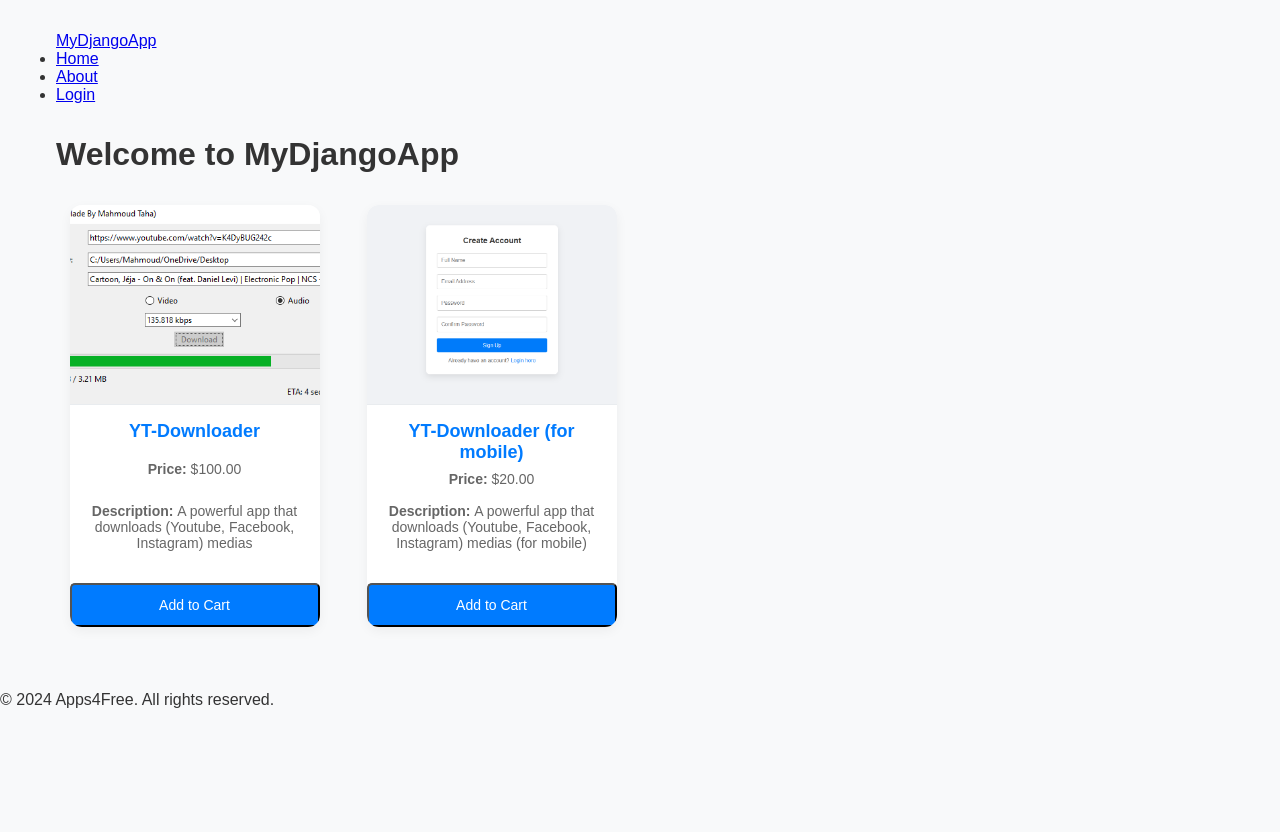
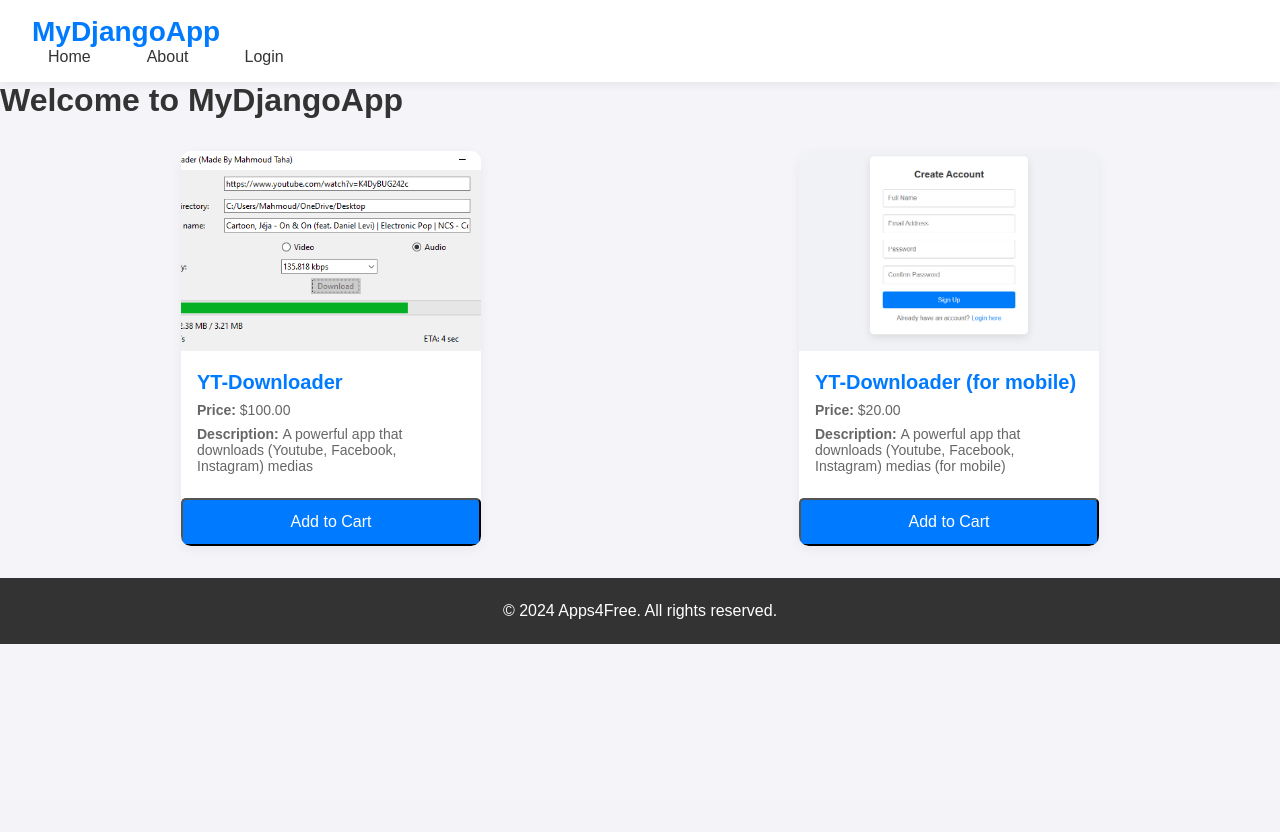
Before and after one commit to Mahmoud732/My-web-app, a Django app: page / in a window 1280 px wide. After the commit the page ends 644 px from the top, so only its background shows below. Run offline with Django 5.2, Linux system fonts and the light colour scheme; data comes from the database, SQL or seed files in the repository.

Commit message:
Initial commit

```diff
--- a/Project/settings.py
+++ b/Project/settings.py
@@ -24,9 +24,9 @@ BASE_DIR = Path(__file__).resolve().parent.parent
 SECRET_KEY = 'django-insecure-65_7-&p4#+i)@0v&kjb+w*50)#y&9@nm5^idoqq&t6w#7(_51-'
 
 # SECURITY WARNING: don't run with debug turned on in production!
-DEBUG = True
+DEBUG = False
 
-ALLOWED_HOSTS = ['test-full-stack-app-344b29111c7c.herokuapp.com', 'localhost', '127.0.0.1']
+ALLOWED_HOSTS = ['https://test-full-stack-app-344b29111c7c.herokuapp.com', 'localhost', '127.0.0.1']
 
 
 # Application definition
--- a/Project/static/css/style.css
+++ b/Project/static/css/style.css
@@ -8,112 +8,182 @@
 
 body, html {
     height: 100%;
-    background-color: #f8f9fa;
+    background-color: #f4f4f9;
     color: #333;
 }
 
-.container {
-    max-width: 1200px;
-    margin: 2rem auto;
-    padding: 0 1rem;
+/* Navbar Styles */
+.navbar {
+    background-color: #fff;
+    width: 100%;
+    padding: 1rem 2rem;
+    box-shadow: 0 4px 8px rgba(0, 0, 0, 0.05);
+    position: sticky;
+    top: 0;
+    z-index: 1000;
 }
 
-/* Products Grid Layout - 4 Cards in a Row */
+.navbar .brand {
+    font-size: 28px;
+    color: #007bff;
+    text-decoration: none;
+    font-weight: 600;
+}
+
+.navbar .nav-links {
+    list-style: none;
+    display: flex;
+    gap: 1.5rem;
+    margin-left: auto;
+}
+
+.navbar .nav-links a {
+    font-size: 16px;
+    color: #333;
+    text-decoration: none;
+    padding: 0.5rem 1rem;
+    border-radius: 30px;
+    transition: background-color 0.3s, color 0.3s;
+}
+
+.navbar .nav-links a:hover {
+    background-color: #007bff;
+    color: #fff;
+}
+
+/* Banner Section */
+.banner {
+    width: 100%;
+    height: 300px;
+    background: linear-gradient(rgba(0, 0, 0, 0.3), rgba(0, 0, 0, 0.3)), url('/static/images/banner.jpg') center/cover no-repeat;
+    display: flex;
+    justify-content: center;
+    align-items: center;
+    color: #fff;
+    text-align: center;
+}
+
+.banner h1 {
+    font-size: 48px;
+    font-weight: 700;
+    letter-spacing: 2px;
+}
+
+.banner p {
+    font-size: 20px;
+    margin-top: 1rem;
+}
+
+/* Products Section */
 .products-wrapper {
     display: grid;
-    grid-template-columns: repeat(4, 1fr); /* 4 columns layout */
-    gap: 20px; /* Space between cards */
-    padding: 2rem 0;
+    grid-template-columns: repeat(auto-fit, minmax(250px, 1fr));
+    gap: 20px;
+    padding: 2rem;
     justify-items: center;
 }
 
-/* Product Card */
 .product-card {
     background-color: #fff;
-    border-radius: 12px;
+    border-radius: 10px;
     overflow: hidden;
     box-shadow: 0 4px 12px rgba(0, 0, 0, 0.05);
-    transition: transform 0.3s, box-shadow 0.3s ease;
+    transition: transform 0.3s ease, box-shadow 0.3s ease;
     width: 100%;
-    max-width: 250px; /* Fixed card width */
-    display: flex;
-    flex-direction: column;
+    max-width: 300px;
 }
 
 .product-card:hover {
     transform: translateY(-10px);
-    box-shadow: 0 8px 24px rgba(0, 0, 0, 0.1);
+    box-shadow: 0 8px 20px rgba(0, 0, 0, 0.1);
 }
 
-/* Product Image */
 .product-card img {
     width: 100%;
     height: 200px;
     object-fit: cover;
-    border-bottom: 1px solid #e9ecef;
 }
 
-/* Card Body */
 .product-card .card-body {
     padding: 1rem;
-    display: flex;
-    flex-direction: column;
-    justify-content: space-between;
-    flex-grow: 1;
 }
 
 .product-card .card-title {
-    font-size: 18px;
+    font-size: 20px;
     color: #007bff;
     font-weight: 600;
     margin-bottom: 0.5rem;
-    text-align: center;
 }
 
 .product-card .card-text {
     font-size: 14px;
     color: #666;
-    margin-bottom: 1rem;
-    text-align: center;
+    margin-bottom: 0.5rem;
 }
 
 .product-card .price {
-    font-size: 16px;
+    font-size: 18px;
     font-weight: bold;
     color: #333;
     margin-bottom: 1rem;
-    text-align: center;
 }
 
-/* Button */
 .product-card .btn {
-    padding: 0.75rem;
+    display: inline-block;
+    padding: 0.8rem 1.2rem;
     background-color: #007bff;
     color: #fff;
     text-align: center;
     border-radius: 5px;
-    font-size: 14px;
+    font-size: 16px;
+    font-weight: 500;
     cursor: pointer;
     transition: background-color 0.3s ease;
     width: 100%;
-    margin-top: auto;
 }
 
 .product-card .btn:hover {
     background-color: #0056b3;
 }
 
+/* Footer */
+footer {
+    background-color: #333;
+    color: #fff;
+    padding: 1.5rem 2rem;
+    text-align: center;
+}
+
+footer a {
+    color: #007bff;
+    text-decoration: none;
+}
+
+footer a:hover {
+    text-decoration: underline;
+}
+
 /* Responsive Design */
-/* For screens between 768px and 1024px, show 2 cards in a row */
-@media (max-width: 1024px) {
+@media (max-width: 768px) {
+    .navbar .nav-links {
+        flex-direction: column;
+        gap: 10px;
+    }
+
+    .banner {
+        height: 200px;
+    }
+
+    .banner h1 {
+        font-size: 32px;
+    }
+
     .products-wrapper {
-        grid-template-columns: repeat(2, 1fr);
+        padding: 1rem;
+    }
+
+    .product-card {
+        width: 100%;
+        max-width: none;
     }
 }
-
-/* For screens below 768px (mobile), show 1 card in a row */
-@media (max-width: 768px) {
-    .products-wrapper {
-        grid-template-columns: 1fr;
-    }
-}
```
Also changed, not shown: static/css/style.css (+113 -43 lines).
